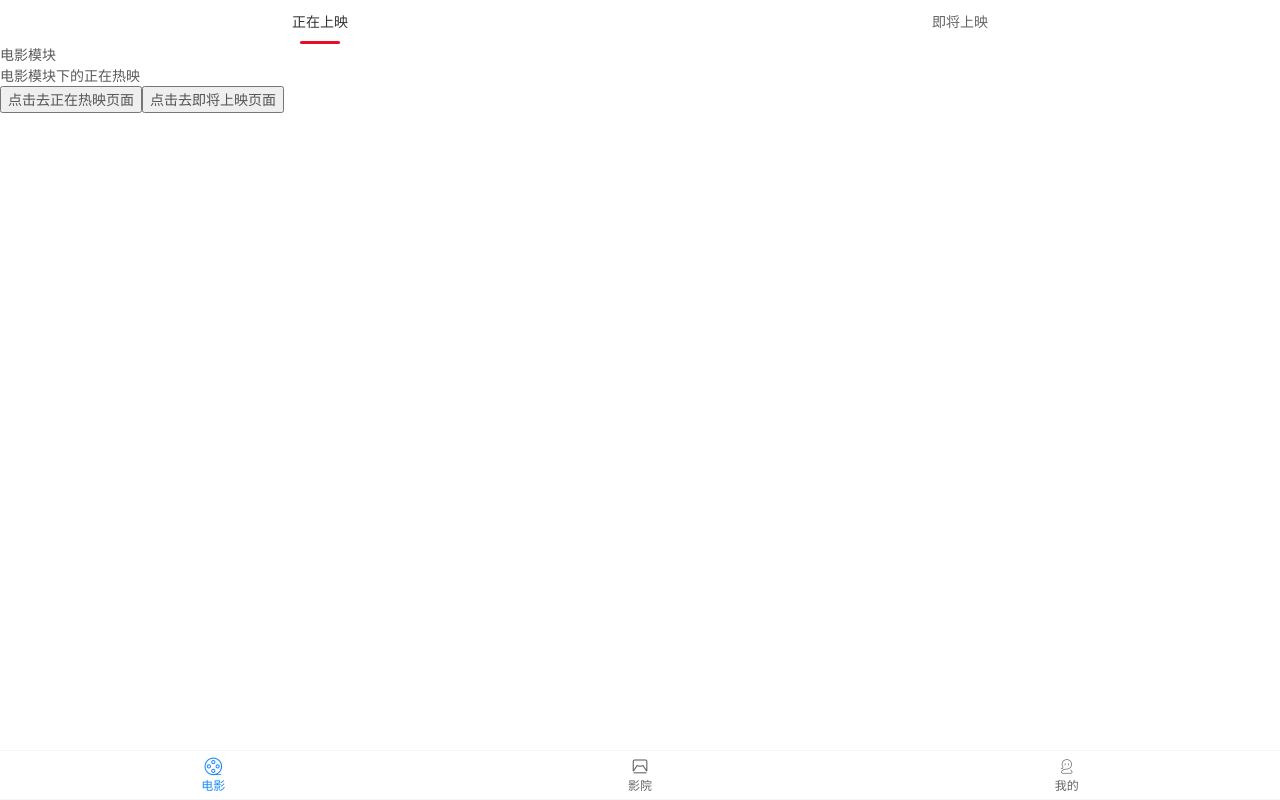
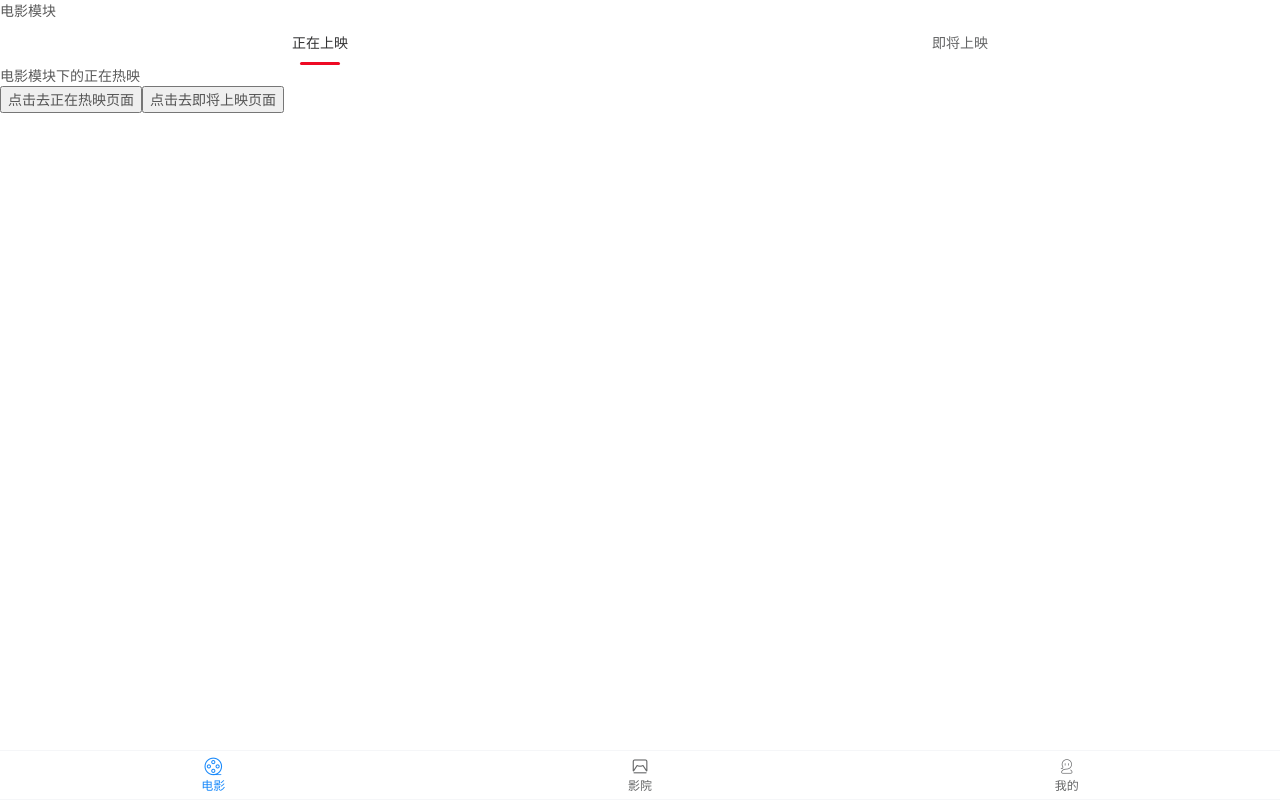
Before and after one commit to zhao-zhao-121/jy-2003-vue, a Vue app: page /films/nowplaying in a window 1280 px wide. Built offline with nearby package versions, Linux system fonts and the light colour scheme.

Commit message:
十二月18晚上二次更新

```diff
--- a/src/App.vue
+++ b/src/App.vue
@@ -1,6 +1,6 @@
 <template>
   <div id="app">
-    <Header></Header>
+
     <Footer></Footer>
     <router-view/>
   </div>
@@ -8,13 +8,13 @@
 <script>
 
     import Footer from "@/components/Navigation/Footer";
-    import Header from "@/components/Navigation/Header";
+    // import Header from "@/components/Navigation/Header";
 
 
     export default {
       components: {
         Footer,
-        Header
+        // Header
     },
     }
 
--- a/src/components/Navigation/Footer.vue
+++ b/src/components/Navigation/Footer.vue
@@ -40,7 +40,11 @@ export default {
         };
     },
     created() {
-        this.active = this.url.indexOf(this.$route.path);
+        if(this.$route.path=='/films/comingsoon'){
+            this.active=0;
+        }else{
+
+        this.active = this.url.indexOf(this.$route.path);}
     },
     methods: {
         changeTab(index) {
--- a/src/components/Navigation/Header.vue
+++ b/src/components/Navigation/Header.vue
@@ -19,10 +19,14 @@ export default {
   data() {
     return {
       activeName: '0',
-            url: ["/films/nowplaying", "/films/ComingSoon"],
+            url: ["/films/nowplaying", "/films/comingsoon"],
 
     };
   },
+ created() {
+        this.activeName = this.url.indexOf(this.$route.path);
+        // console.log(this.$route.path);
+    },
   methods:{
     onClick:function(index) {
             this.$router.push(this.url[index]);
--- a/src/views/Films/ComingSoon.vue
+++ b/src/views/Films/ComingSoon.vue
@@ -1,6 +1,8 @@
 <template>
     <div id="aaa">
+        <Header></Header>
         <div>
+
         电影模块下的即将上映</div>
         <ul>
             <li>{{aa}}</li>
@@ -14,6 +16,8 @@
 <script>
 
 import uri from "@/config/uri";
+import Header from "@/components/Navigation/Header";
+
 export default {
 
     data(){
@@ -31,12 +35,16 @@ export default {
         // console.log(ret.data.films[0]);
         this.aa=ret.data.films[0].filmId
         this.ab=ret.data.films[0].name
-        console.log(this.ab);
+
         this.ac=ret.data.films[0].poster
         this.ad=ret.data.films[0].actors
 
 
 
     },
+     components: {
+        // Footer,
+        Header
+    },
 };
 </script>
--- a/src/views/Films/NowPlaying.vue
+++ b/src/views/Films/NowPlaying.vue
@@ -1,5 +1,20 @@
 <template>
     <div>
+        <Header></Header>
         电影模块下的正在热映
+
     </div>
 </template>
+<script>
+
+    import Header from "@/components/Navigation/Header";
+
+
+    export default {
+      components: {
+        // Footer,
+        Header
+    },
+    }
+
+</script>
```
